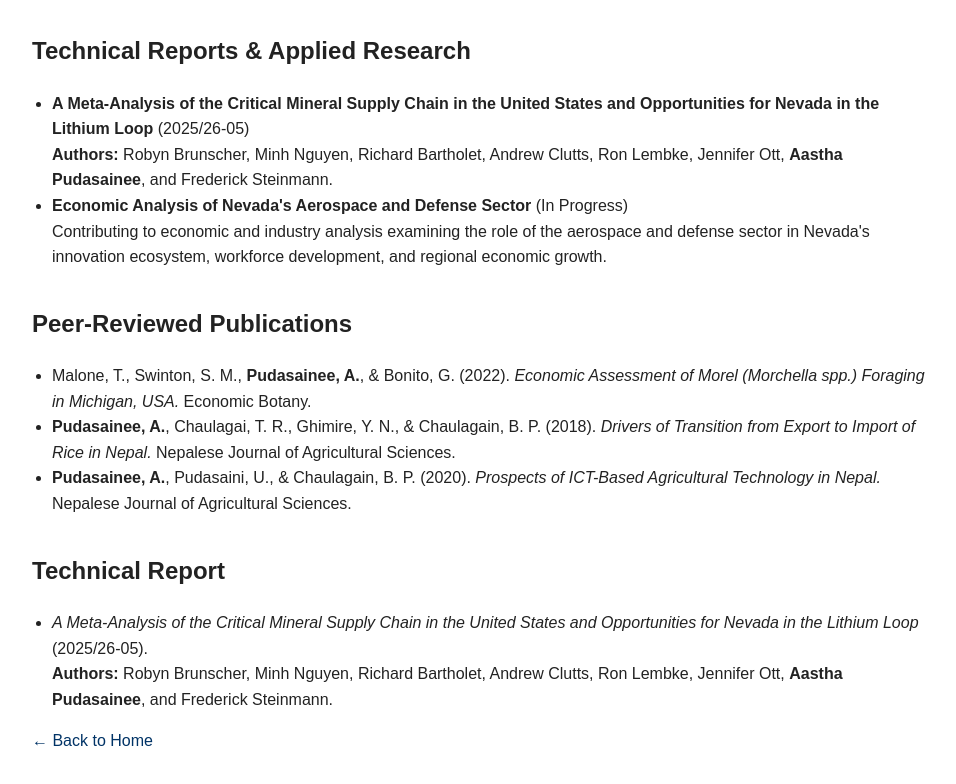
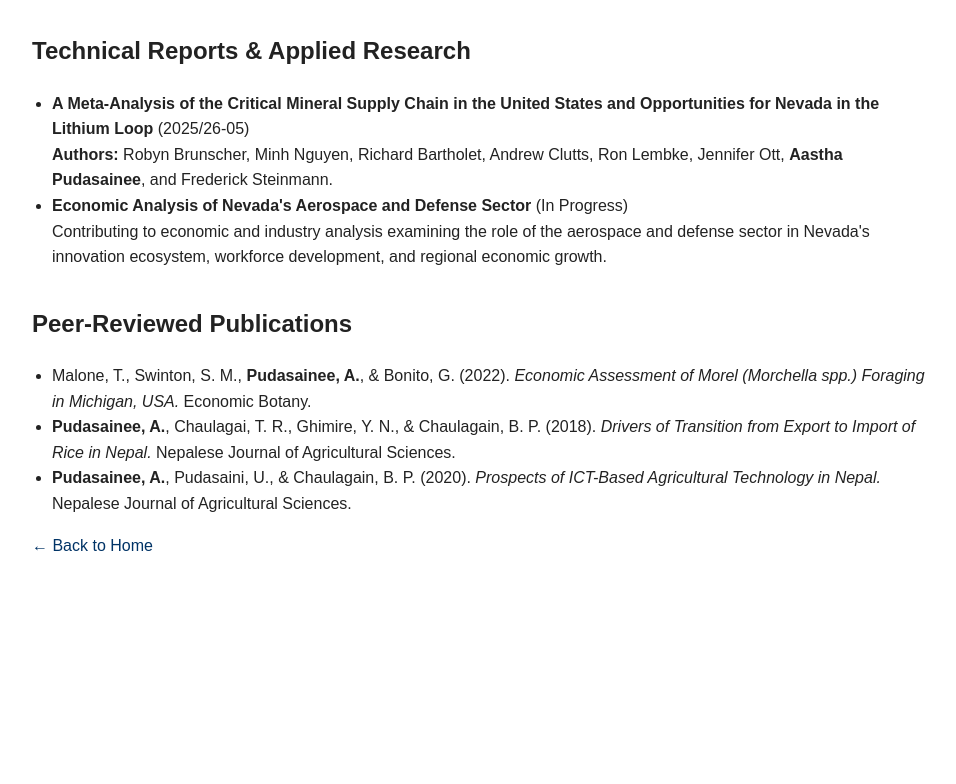
Before and after one commit to APudasainee/apudasainee.github.io, a plain HTML site: page research.html in a window 1280 px wide. Shown: the part 665-1449 px from the top of the page, without its empty margins (158-1114 px from the left). After the commit the page ends 1283 px from the top, so only its background shows below. Drawn offline with Linux system fonts and the light colour scheme.

Commit message:
Update research.html

```diff
--- a/research.html
+++ b/research.html
@@ -107,13 +107,6 @@
   </li>
 </ul>
 
-<h2>Technical Report</h2>
-<ul>
-  <li>
-    <em>A Meta-Analysis of the Critical Mineral Supply Chain in the United States and Opportunities for Nevada in the Lithium Loop</em> (2025/26-05).<br>
-    <strong>Authors:</strong> Robyn Brunscher, Minh Nguyen, Richard Bartholet, Andrew Clutts, Ron Lembke, Jennifer Ott, <strong>Aastha Pudasainee</strong>, and Frederick Steinmann.
-  </li>
-</ul>
 
 <p><a href="index.html">← Back to Home</a></p>
 
```
